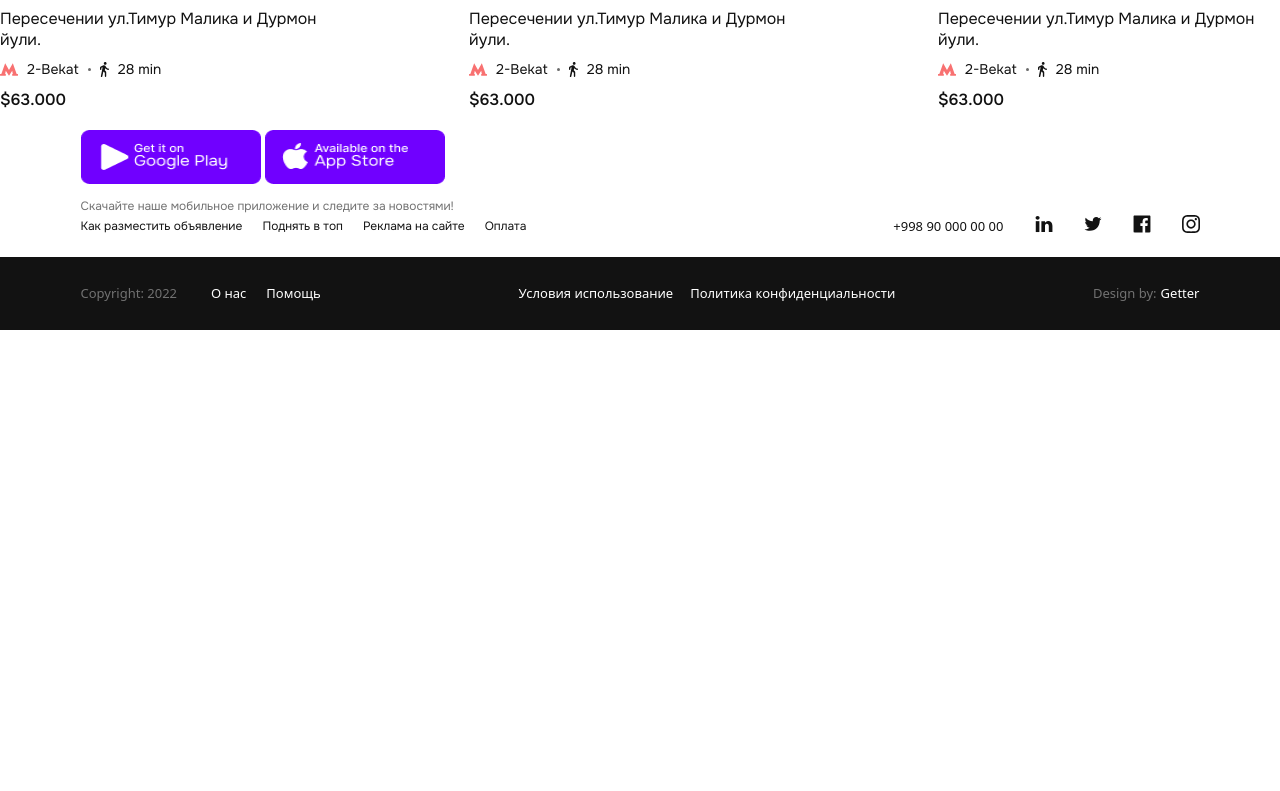
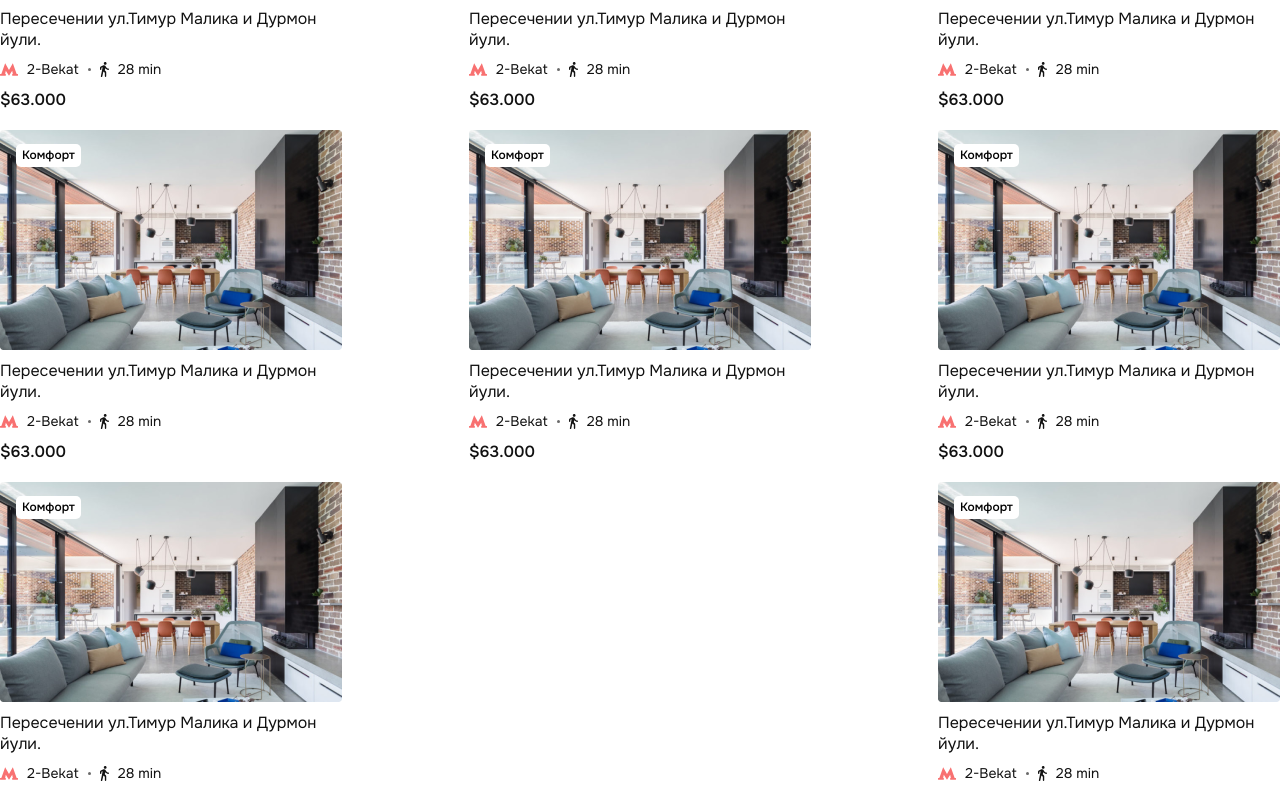
Before and after one commit to Abdullajon1997/onest, a React (Create React App) app: page / in a window 1280 px wide. Shown: the part 1729-2520 px from the top of the page. Before the commit the page ends 2059 px from the top, so only its background shows below. Built offline with nearby package versions, Linux system fonts and the light colour scheme.

Commit message:
Dushanba 16:57

```diff
--- a/src/Components/City/AllList/AllList.jsx
+++ b/src/Components/City/AllList/AllList.jsx
@@ -1,7 +1,7 @@
 import React from 'react'
 import './AllList.scss'
 
-function AllList({Apartment, isApartment}) {
+function AllList({Apartment, isApartment }) {
   return (
         <ul className='AllList__list' style={{display: isApartment ? "none" : "flex" }}>
             <li className='AllList__list__item'>Все</li>
--- a/src/Components/City/City.jsx
+++ b/src/Components/City/City.jsx
@@ -6,12 +6,25 @@ import AllList from "./AllList/AllList";
 import CityList from "./CityList/CityList";
 import { useState } from "react";
 
-function City({ handleCity, priceVisible, handleRoom, handleSize, handleRepair,handleMaterial, isCityActive, isCityActive1,isCityActive2,isCityActive3,isCityActive4,isCityActive5 }) {
+function City({ handleCity, priceVisible,
+  handleRoom, handleSize, handleRepair,
+  handleMaterial,isCityActive,isCityActive1,
+  isCityActive2,isCityActive3,
+  isCityActive4,isCityActive5 }) {
 
     const [isApartment, setIsApartment] = useState(false);
+    const [isburgerMenu, setIsburgerMenu] = useState("");
 
     const Apartment =()=>{
       setIsApartment(!isApartment)
+    }
+    const handleBurgerMenu=()=>{
+      if(!isburgerMenu){
+        setIsburgerMenu(true);
+      }
+      else{
+        setIsburgerMenu(false);
+      }
     }
   return (
     <>
@@ -19,10 +32,10 @@ function City({ handleCity, priceVisible, handleRoom, handleSize, handleRepair,h
         <div className="City__inner__one">
           <img className="City__inner__one__img" src={logo} alt="logo" />
           <h2 className="City__inner__one__h2">ONEST</h2>
-          <img className="City__inner__one__images" src={Icon} alt="Icon" />
+          <img className="City__inner__one__images" src={Icon} alt="Icon" onClick={handleBurgerMenu} />
         </div>
-        <CityList isCityActive={isCityActive} isCityActive1={isCityActive1} isCityActive2={isCityActive2} isCityActive3={isCityActive3} isCityActive4={isCityActive4}isCityActive5={isCityActive5} handleCity={handleCity} priceVisible={priceVisible} handleRoom={handleRoom} handleSize={handleSize} handleRepair={handleRepair} handleMaterial={handleMaterial} isApartment={isApartment} Apartment={Apartment} />
-        <AllList Apartment={Apartment} isApartment={isApartment}/>
+        <CityList isCityActive={isCityActive} isCityActive1={isCityActive1} isCityActive2={isCityActive2} isCityActive3={isCityActive3} isCityActive4={isCityActive4}isCityActive5={isCityActive5} handleCity={handleCity} priceVisible={priceVisible} handleRoom={handleRoom} handleSize={handleSize} handleRepair={handleRepair} handleMaterial={handleMaterial} isApartment={isApartment} Apartment={Apartment} isburgerMenu={isburgerMenu} />
+        <AllList Apartment={Apartment} isApartment={isApartment} isburgerMenu={isburgerMenu} />
       </div>
     </>
   );
--- a/src/Components/City/City.scss
+++ b/src/Components/City/City.scss
@@ -33,6 +33,7 @@
       &__images {
         width: 20px;
         height: 30px;
+        cursor: pointer;
       }
     }
   }
--- a/src/Components/City/CityList/CityList.jsx
+++ b/src/Components/City/CityList/CityList.jsx
@@ -1,6 +1,5 @@
 import React from 'react'
 import './CityList.scss'
-import { useState } from 'react'
 
 function CityList({
   isCityActive, isCityActive1,
@@ -9,9 +8,9 @@ function CityList({
   handleCity, priceVisible,
   handleRoom, handleSize,
   handleRepair, handleMaterial,
-  isApartment, Apartment}) {
+  isApartment, Apartment, isburgerMenu}) {
   return (
-    <ul className="CityList__list" style={{display: isApartment ? "flex" : "none"}}>
+    <ul className="CityList__list" style={{display: isApartment ? "flex" : "none"}} >
           <li className="CityList__list__item" onClick={Apartment}>
             <svg
               width={12}
--- a/src/Components/Layout/Layout.jsx
+++ b/src/Components/Layout/Layout.jsx
@@ -9,13 +9,7 @@ function Layout({ children }) {
   return (
     <>
       <Header />
-      {/* Birinchi pages */}
-      {/* <Home/> */}
         {children}
-
-
-      {/* ikkinchi pages */}
-      {/* <Second/> */}
       <Footer />
     </>
   );
--- a/src/Components/RoutesWrapper/RoutesWrapper.jsx
+++ b/src/Components/RoutesWrapper/RoutesWrapper.jsx
@@ -3,6 +3,7 @@ import {Routes,Route} from 'react-router-dom'
 import Home from '../Home/Home';
 import Account from '../Account/Account';
 import Announcements from '../Announcements/Announcements';
+import Second from '../Second/Second'
 
 function RoutesWrapper() {
   return (
@@ -11,6 +12,7 @@ function RoutesWrapper() {
       <Route path='/' element={<Home />}/>
       <Route path='/accaunt' element={<Account/>}/>
       <Route path='/announcements' element={<Announcements/>}/>
+      <Route path='/Second/:id' element={<Second/>}/>
     </Routes>
 
     </>
--- a/src/Components/section/Section.jsx
+++ b/src/Components/section/Section.jsx
@@ -1,24 +1,75 @@
 import React from 'react'
 import Размещение from '../section/Размещение/Размещение'
+
+const data = [
+  {
+    id:"kjfdh87y9r8w7e89403y98ew"
+  },
+  {
+    id:"kjfdh87y9r8w7489403y98w3"
+  },
+  {
+    id:"4povdiuf09rwerwerre"
+  },
+  {
+    id:"wre9r8e90wr8iew09urwe09"
+  },
+  {
+    id:"foidsu398urew09j09w"
+  },
+  {
+    id:"dfoiuv0-orwekf-"
+  },
+  {
+    id:"fsd080we9r0-ew9r-0"
+  },
+  {
+    id:"dflkjdsiofjdsp-=f0i9ujokp0"
+  },
+  {
+    id:"kjfdh87y9r8w7e8fe403y98ew"
+  },
+  {
+    id:"kjfdh87y9o8f7e89403y98ew"
+  },
+  {
+    id:"kjfdh87y9r8w7e855403y98ew"
+  },
+  {
+    id:"kjfdh87ro9r8w7e89403y98ew"
+  },
+  {
+    id:"kjfdh87yrerer8w7e89403y98ew"
+  },
+  {
+    id:"kjfdh87yre-pw7e89403y98ew"
+  },
+  {
+    id:"kjfdh87y9088w7e89403y98ew"
+  },
+  {
+    id:"kjfdh87y9r8w7o9ke99403y98ew"
+  },
+  {
+    id:"kjfdh8ijifjinqicn403y98ew"
+  },
+  {
+    id:"kjfdh87y9r8wdvslknkwnvlkan99403y98ew"
+  },
+  {
+    id:"kjfdhlbektmpbtmke99403y98ew"
+  },
+  {
+    id:"kjgvrwgwe7y9r8w7o9ke99403y98ew"
+  }
+]
 
 function Section() {
   return (
     <>
-        <Размещение/>
-        <Размещение/>
-        <Размещение/>
-        <Размещение/>
-        <Размещение/>
-        <Размещение/>
-        <Размещение/>
-        <Размещение/>
-        <Размещение/>
-        <Размещение/>
-        <Размещение/>
-        <Размещение/>
-        <Размещение/>
-        <Размещение/>
-        <Размещение/>
+
+        <Размещение data={data}/>
+
     </>
   )
 }
--- a/src/Components/section/Размещение/Размещение.jsx
+++ b/src/Components/section/Размещение/Размещение.jsx
@@ -1,10 +1,15 @@
 import React from "react";
 import "./Размещение.scss";
 import uy from "../../../images/uy.png";
+import { useNavigate } from "react-router-dom";
 
-function Размещение() {
+function Размещение({data}) {
+  const navigate = useNavigate()
   return (
-    <section className="Размещение">
+    <>
+   {
+    data.map((e)=>(
+      <section className="Размещение" onClick={()=>navigate(`/Second/${e?.id}`)} >
       <div className="Размещение__inner">
         <span className="Размещение__inner__komfort">Комфорт</span>
         <img className="Размещение__inner__img" src={uy} alt="дома" />
@@ -53,6 +58,9 @@ function Размещение() {
         <span className="Размещение__inner__span">$63.000</span>
       </div>
     </section>
+   ))
+  }
+    </>
   );
 }
 
```
